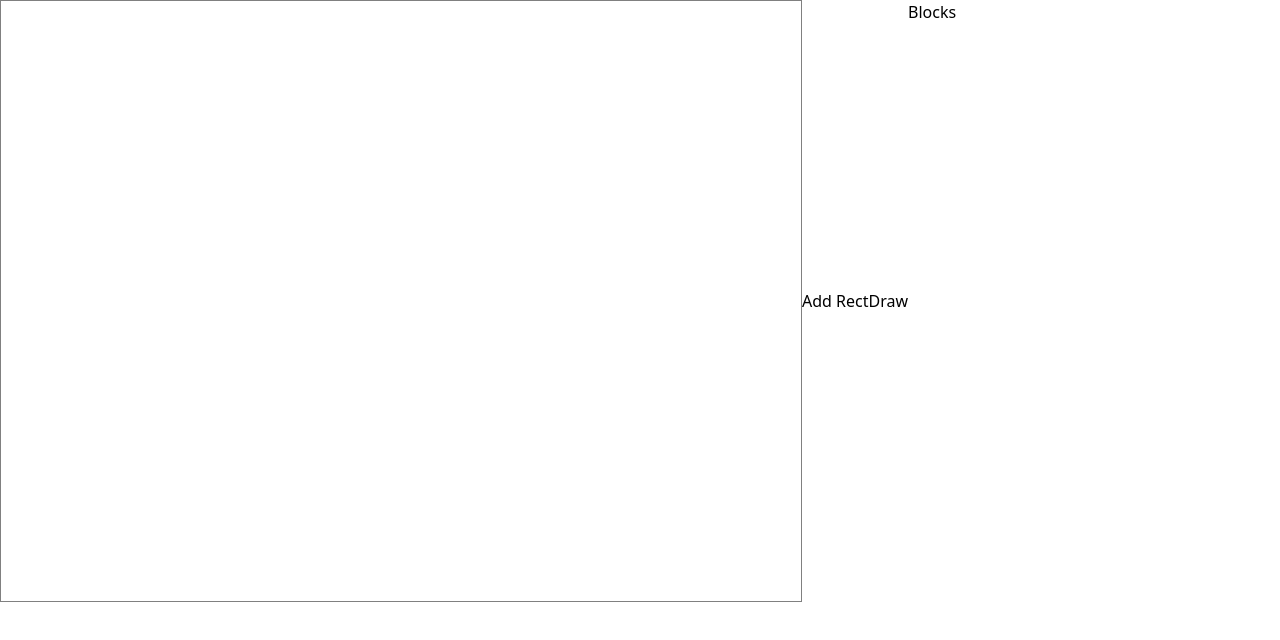
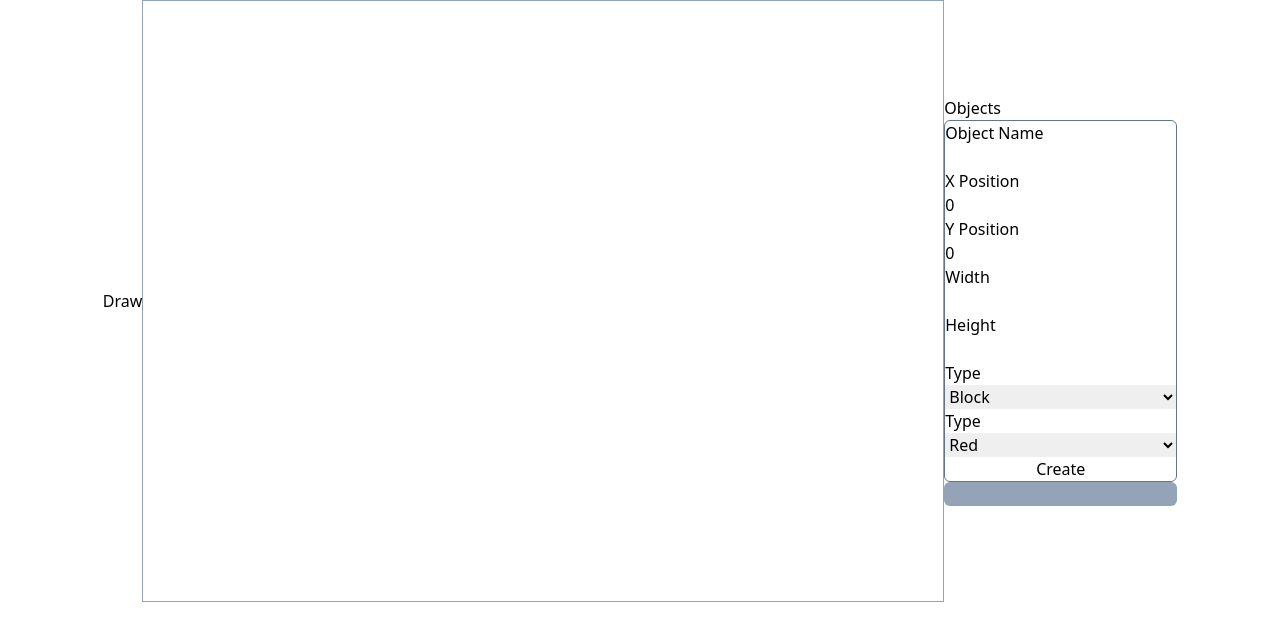
Before and after one commit to earacena/canvas-game-engine, a React (Create React App) app: page / in a window 1280 px wide. Shown: the top 640 px of the page. Built offline with nearby package versions, Linux system fonts and the light colour scheme.

Commit message:
Restructure ObjectList to support custom blocks

```diff
--- a/src/App.tsx
+++ b/src/App.tsx
@@ -17,7 +17,7 @@ function App() {
   const canvasCtxRef = useRef<CanvasRenderingContext2D | null>(null);
 
   const [blocks, setBlocks] = useState<Block[]>([]);
-  const [rectsCount, setRectCount] = useState<number>(0);
+  const [blockCount, setBlockCount] = useState<number>(0);
   const [dragTargetId, setDragTargetId] = useState<string | null>(null);
   const [mouseDown, setMouseDown] = useState<boolean>(false);
   const [mouseDownPos, setMouseDownPos] = useState<MouseDownCoordinates | null>(
@@ -38,7 +38,7 @@ function App() {
   const draw = useCallback(() => {
     if (canvasCtxRef.current && canvasRef.current) {
       // Clear the canvas
-      canvasCtxRef.current.fillStyle = "white";
+      canvasCtxRef.current.fillStyle = 'white';
       canvasCtxRef.current.fillRect(
         0,
         0,
@@ -48,8 +48,8 @@ function App() {
 
       for (let i = 0; i < blocks.length; ++i) {
         const b = blocks[i];
-        console.log("drawing", b.id);
-        canvasCtxRef.current.fillStyle = "red";
+        console.log('drawing', b.id);
+        canvasCtxRef.current.fillStyle = b.color ?? 'red';
         const { x, y, w, h } = b;
         canvasCtxRef.current.fillRect(x, y, w, h);
 
@@ -65,20 +65,6 @@ function App() {
     draw();
   }, [draw, blocks]);
 
-  const addRect = () => {
-    console.log(`Adding Block to:`, blocks);
-    setBlocks(
-      blocks.concat({
-        id: `${rectsCount}`,
-        x: 0,
-        y: 0,
-        w: 100,
-        h: 100,
-        z: rectsCount,
-      })
-    );
-    setRectCount((count) => count + 1);
-  };
 
   const checkClick = (x: number, y: number) => {
     // Check if coordinate lies within any of the rendered Blocks
@@ -148,21 +134,20 @@ function App() {
   };
 
   return (
-    <div className="App" style={{ display: 'flex', flexDirection: 'row' }}>
+    <div className="flex flex-row items-center justify-center">
+      <button onClick={draw}>Draw</button>
+      <div>
         <canvas
+          className="border border-slate-400"
           id="canvas"
           ref={canvasRef}
           onMouseDown={handleMouseDown}
           onMouseMove={handleMouseMove}
           onMouseUp={handleMouseUp}
           onMouseOut={handleMouseOut}
-        style={{
-          border: "1px gray solid",
-        }}
         />
-      <button onClick={addRect}>Add Rect</button>
-      <button onClick={draw}>Draw</button>
-      <ObjectList blocks={blocks} />
+      </div>
+      <ObjectList blocks={blocks} blockCount={blockCount} setBlockCount={setBlockCount} setBlocks={setBlocks} />
     </div>
   );
 }
--- a/src/ObjectList.tsx
+++ b/src/ObjectList.tsx
@@ -1,26 +1,61 @@
-import React from 'react';
+import React, { SetStateAction, useState } from 'react';
+import ObjectForm, { ObjectFormData } from './ObjectForm';
 
 export type Block = {
   id: string,
+  name: string,
+  type: string,
   x: number,
   y: number,
   w: number,
   h: number,
   z: number,
+  color?: string,
 };
 
 type ObjectListProps = {
-  blocks: Block[];
+  blocks: Block[],
+  blockCount: number,
+  setBlocks: (value: React.SetStateAction<Block[]>) => void,
+  setBlockCount: (value: React.SetStateAction<number>) => void,
 };
 
-function ObjectList({ blocks }: ObjectListProps) {
+function ObjectList({ blocks, setBlocks, setBlockCount, blockCount, }: ObjectListProps) {
+  const [objectFormOpened, setObjectFormOpened] = useState(true);
+
+  const addBlock = (data: ObjectFormData) => {
+    console.log('Adding ', data, ' to: ', blocks);
+    setBlocks(
+      blocks.concat({
+        id: `${blockCount}`,
+        name: data.objectName,
+        type: data.objectType,
+        x: data.objectX,
+        y: data.objectY,
+        w: data.objectWidth,
+        h: data.objectHeight,
+        z: blockCount,
+        color: data.objectColor,
+      })
+    );
+    setBlockCount((count) => count + 1);
+  };
+
   return (
     <div>
-      Blocks
-      <ul className="bg-slate-500">
+      Objects {objectFormOpened && <ObjectForm addBlock={addBlock} blocks={blocks} />}
+
+      <ul className="bg-slate-400 rounded-md p-3">
         {blocks.map((b) => (
-          <li>
-            id: {b.id} x: {b.x} y: {b.y} w: {b.w} h: {b.h}
+          <li key={b.id} className="bg-slate-100 p-3 mt-1 rounded-md">
+
+            <div>
+              <span className="text-sm text-slate-500">ID</span> {b.id}
+              <span className="text-sm text-slate-500">X</span> {b.x}
+              <span className="text-sm text-slate-500">Y</span> {b.y}
+              <span className="text-sm text-slate-500">WIDTH</span> {b.w}
+              <span className="text-sm text-slate-500">HEIGHT</span> {b.h}
+            </div>
           </li>
         ))}
 
```
Lines whose indentation alone changed are shown as unchanged.
